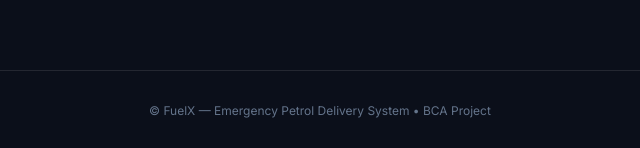
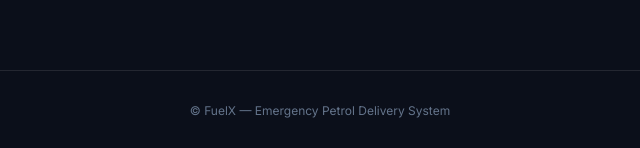
Before and after one commit to palashpavri/FuelXFrontEndHtmlCSS, a plain HTML site: page FuelX/index.html in a window 1280 px wide. Shown: the part 2236-2384 px from the top of the page, 320-960 px from the left. Drawn offline with nearby package versions, Linux system fonts and the light colour scheme.

Commit message:
Update index.html

```diff
--- a/FuelX/index.html
+++ b/FuelX/index.html
@@ -222,7 +222,7 @@
   </section>
 
   <footer class="border-t border-white/10 py-8 px-5 text-center text-xs text-slate-500">
-    © FuelX — Emergency Petrol Delivery System • BCA Project
+    © FuelX — Emergency Petrol Delivery System
   </footer>
 
   <script src="script.js"></script>
```
